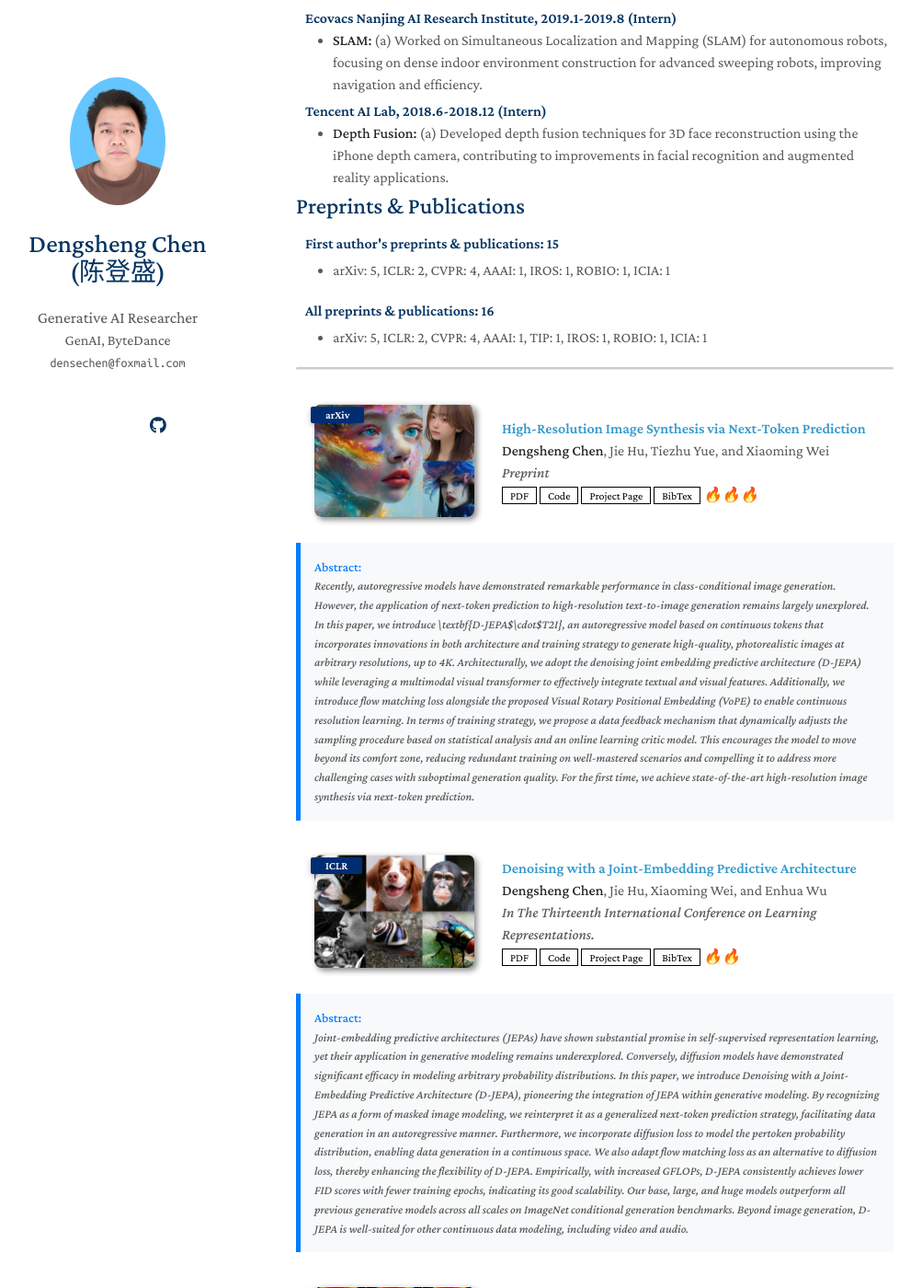
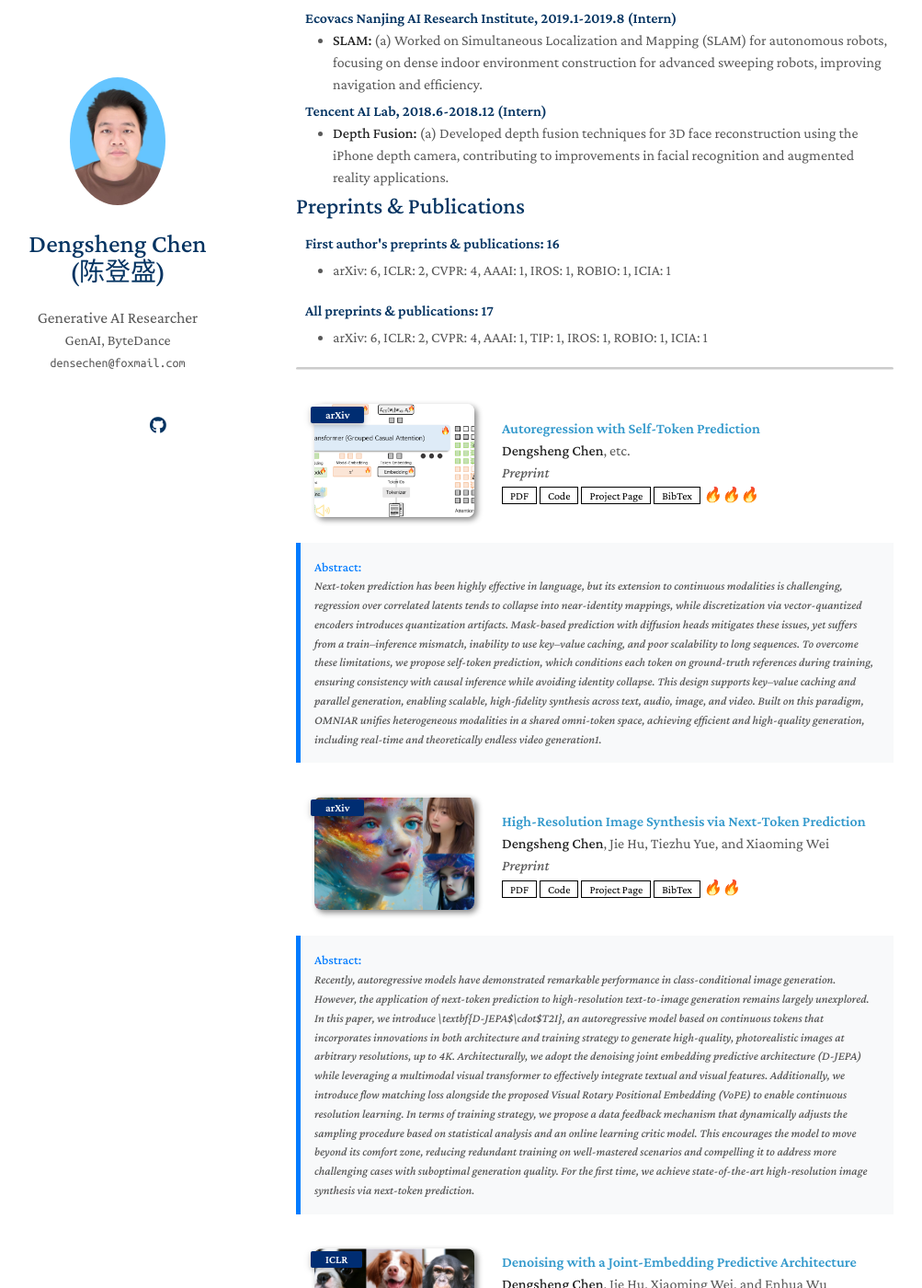
Before and after one commit to densechen/densechen.github.io, a Jekyll site: the page built from index.md, in a window 1280 px wide and 1400 px high, scrolled down 1407 px. Shown: the whole window at 92% size, without its empty margins (148-1151 px from the left). Built offline with Jekyll 4.4.1, drawn with Linux system fonts in a browser that asks for light colours; a style sheet for code colours, icons or effects is not loaded.

Commit message:
add omniar

```diff
--- /dev/null
+++ b/_data/bibtex/stp.bib
@@ -0,0 +1,7 @@
+@misc{
+chen2025autoregression,
+title={Autoregression with Self-Token Prediction},
+author={Dengsheng Chen and Yangming Shi and Jian Wang and Enhua Wu},
+year={2025},
+url={https://openreview.net/forum?id=FpGuLa3S9S}
+}
--- a/_data/publications.yml
+++ b/_data/publications.yml
@@ -1,4 +1,17 @@
 main:
+
+  - title: "Autoregression with Self-Token Prediction"
+    authors: <strong>Dengsheng Chen</strong>, etc.
+    conference_short: arXiv
+    conference: Preprint
+    pdf: https://openreview.net/pdf?id=FpGuLa3S9S
+    code: https://to/be/release
+    page: https://to/be/release
+    bibtex: https://raw.githubusercontent.com/densechen/densechen.github.io/refs/heads/main/_data/bibtex/stp.bib
+    image: ./assets/teaser/stp.png
+    notes: 🔥🔥🔥
+    abstract: Next-token prediction has been highly effective in language, but its extension to continuous modalities is challenging, regression over correlated latents tends to collapse into near-identity mappings, while discretization via vector-quantized encoders introduces quantization artifacts. Mask-based prediction with diffusion heads mitigates these issues, yet suffers from a train–inference mismatch, inability to use key–value caching, and poor scalability to long sequences. To overcome these limitations, we propose self-token prediction, which conditions each token on ground-truth references during training, ensuring consistency with causal inference while avoiding identity collapse. This design supports key–value caching and parallel generation, enabling scalable, high-fidelity synthesis across text, audio, image, and video. Built on this paradigm, OMNIAR unifies heterogeneous modalities in a shared omni-token space, achieving efficient and high-quality generation, including real-time and theoretically endless video generation1.
+
 
   - title: "High-Resolution Image Synthesis via Next-Token Prediction"
     authors: <strong>Dengsheng Chen</strong>, Jie Hu, Tiezhu Yue, and Xiaoming Wei
@@ -9,7 +22,7 @@ main:
     page: https://d-jepa.github.io/t2i
     bibtex: https://raw.githubusercontent.com/densechen/densechen.github.io/refs/heads/main/_data/bibtex/high-resolution.bib
     image: ./assets/teaser/high-resolution.png
-    notes: 🔥🔥🔥
+    notes: 🔥🔥
     abstract: Recently, autoregressive models have demonstrated remarkable performance in class-conditional image generation. However, the application of next-token prediction to high-resolution text-to-image generation remains largely unexplored. In this paper, we introduce \textbf{D-JEPA$\cdot$T2I}, an autoregressive model based on continuous tokens that incorporates innovations in both architecture and training strategy to generate high-quality, photorealistic images at arbitrary resolutions, up to 4K. Architecturally, we adopt the denoising joint embedding predictive architecture (D-JEPA) while leveraging a multimodal visual transformer to effectively integrate textual and visual features. Additionally, we introduce flow matching loss alongside the proposed Visual Rotary Positional Embedding (VoPE) to enable continuous resolution learning. In terms of training strategy, we propose a data feedback mechanism that dynamically adjusts the sampling procedure based on statistical analysis and an online learning critic model. This encourages the model to move beyond its comfort zone, reducing redundant training on well-mastered scenarios and compelling it to address more challenging cases with suboptimal generation quality. For the first time, we achieve state-of-the-art high-resolution image synthesis via next-token prediction.
 
 
@@ -21,7 +34,7 @@ main:
     code: https://github.com/D-JEPA/imagenet
     page: https://d-jepa.github.io/
     bibtex: https://raw.githubusercontent.com/densechen/densechen.github.io/refs/heads/main/_data/bibtex/denoising.bib
-    notes: 🔥🔥
+    notes: 🔥
     image: ./assets/teaser/denoising.png
     abstract: Joint-embedding predictive architectures (JEPAs) have shown substantial promise in self-supervised representation learning, yet their application in generative modeling remains underexplored. Conversely, diffusion models have demonstrated significant efficacy in modeling arbitrary probability distributions. In this paper, we introduce Denoising with a Joint-Embedding Predictive Architecture (D-JEPA), pioneering the integration of JEPA within generative modeling. By recognizing JEPA as a form of masked image modeling, we reinterpret it as a generalized next-token prediction strategy, facilitating data generation in an autoregressive manner. Furthermore, we incorporate diffusion loss to model the pertoken probability distribution, enabling data generation in a continuous space. We also adapt flow matching loss as an alternative to diffusion loss, thereby enhancing the flexibility of D-JEPA. Empirically, with increased GFLOPs, D-JEPA consistently achieves lower FID scores with fewer training epochs, indicating its good scalability. Our base, large, and huge models outperform all previous generative models across all scales on ImageNet conditional generation benchmarks. Beyond image generation, D-JEPA is well-suited for other continuous data modeling, including video and audio.
 
```
Also changed, not shown: assets/teaser/stp.png (added), 1 other file.
